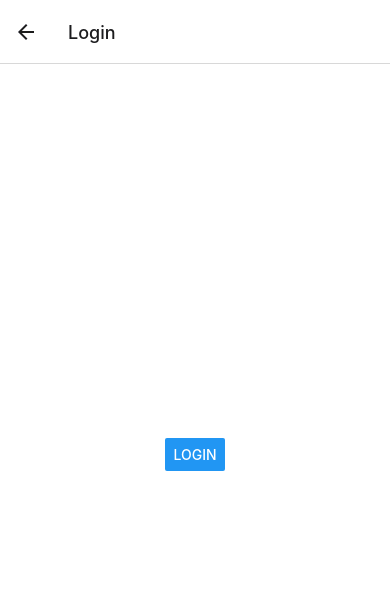
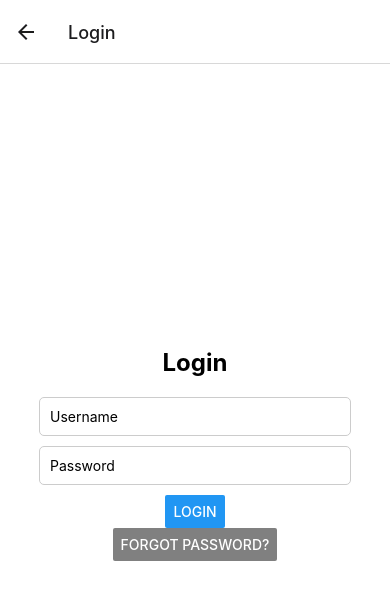
Before and after one commit to Katsumi404/FlatFinder, a React Native app: screen /Login in a window 390 px wide. Shown: the top 600 px of the page. Built offline with nearby package versions, Linux system fonts and the light colour scheme.

Commit message:
Login Screen edited

```diff
--- a/screens/LoginScreen.js
+++ b/screens/LoginScreen.js
@@ -1,14 +1,40 @@
 import { StatusBar } from 'expo-status-bar';
-import { StyleSheet, Text, Button, View } from 'react-native';
+import React, { useState } from 'react';
+import { View, TextInput, Button, StyleSheet, Text } from 'react-native';
 
 export default function LoginScreen() {
-  const toHome = () => {
-    navigation.navigate('Login');
+
+  const [username, setUsername] = useState('');
+  const [password, setPassword] = useState('');
+
+
+  const handleLogin = () => {
+    // Here, you would put your login logic or navigation to home screen after successful login
+    alert('Username: ' + username + ', Password: ' + password);
+  };
+
+  const handleForgotPassword = () => {
+    alert('Forgot Password button pressed');
   };
 
   return (
     <View style={styles.container}>
-      <Button title="Login" onPress={toHome}></Button>
+      <Text style={styles.title}>Login</Text>
+      <TextInput
+        placeholder="Username"
+        value={username}
+        onChangeText={setUsername} // Update the username state
+        style={styles.input}
+      />
+      <TextInput
+        placeholder="Password"
+        value={password}
+        onChangeText={setPassword} // Update the password state
+        secureTextEntry={true} // Hide password input
+        style={styles.input}
+      />
+      <Button title="Login" onPress={handleLogin} style={styles.button} />
+      <Button title="Forgot Password?" onPress={handleForgotPassword} style={styles.button} color="gray" />
       <StatusBar style="auto" />
     </View>
   );
@@ -21,8 +47,21 @@ const styles = StyleSheet.create({
     alignItems: 'center',
     justifyContent: 'center',
   },
-
-  Button: {
+  title: {
+    marginBottom: 20,
+    fontSize: 24,
+    fontWeight: 'bold',
+  },
+  input: {
+    width: '80%',
+    padding: 10,
+    marginBottom: 10,
+    borderWidth: 1,
+    borderColor: '#ccc',
+    borderRadius: 5,
+  },
+  button: {
+    marginTop: 10,
     padding: 10,
   }
 });
```
